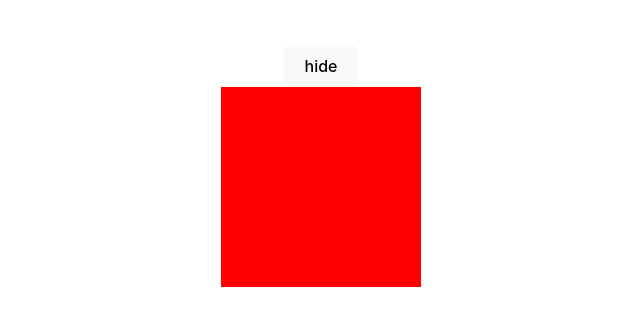
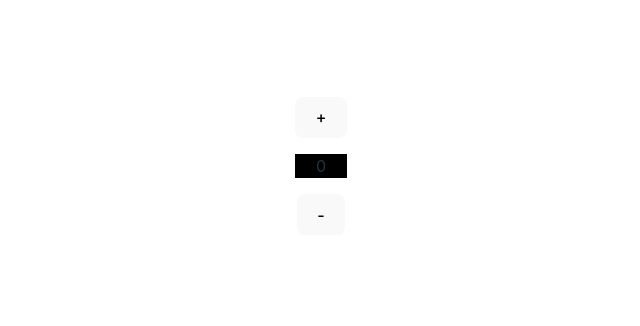
Before and after one commit to R3ter/ReactAssignments, a React (Vite) app: page / in a window 1280 px wide. Shown: the part 234-560 px from the top of the page, without its empty margins (319-959 px from the left). Built offline with nearby package versions, Linux system fonts and the light colour scheme.

Commit message:
Assinment.incrementAndDecrement

```diff
--- a/src/App.jsx
+++ b/src/App.jsx
@@ -4,13 +4,14 @@ import HideAdnSeek from "./Components/Assignment.6.2_hide_and_seek/HideAdnSeek";
 import Quiz from "./Components/Assignment.quiz/Quiz";
 import Assignment32 from "./Components/Assignment3.2";
 import Assignment41 from "./Components/Assignment4.1";
+import IncrementAndDecrement from "./Components/Assignmet.6.3_increment_and_decrement/IncrementAndDecrement";
 import Cards from "./Components/Assingnment.Card/Cards";
 import HelloWorld from "./Components/HelloWorld";
 
 function App() {
   return (
     <div className="App">
-      <HideAdnSeek></HideAdnSeek>
+      <IncrementAndDecrement></IncrementAndDecrement>
     </div>
   );
 }
--- /dev/null
+++ b/src/Components/Assignmet.6.3_increment_and_decrement/IncrementAndDecrement.jsx
@@ -0,0 +1,30 @@
+import { useState } from "react";
+
+export default () => {
+  const [number, setNumber] = useState(0);
+  return (
+    <div>
+      <button
+        onClick={() => {
+          setNumber(number + 1);
+        }}
+      >
+        +
+      </button>
+      <p
+        style={{
+          backgroundColor: number == 0 ? "black" : number > 0 ? "green" : "red",
+        }}
+      >
+        {number}
+      </p>
+      <button
+        onClick={() => {
+          setNumber(number - 1);
+        }}
+      >
+        -
+      </button>
+    </div>
+  );
+};
```
